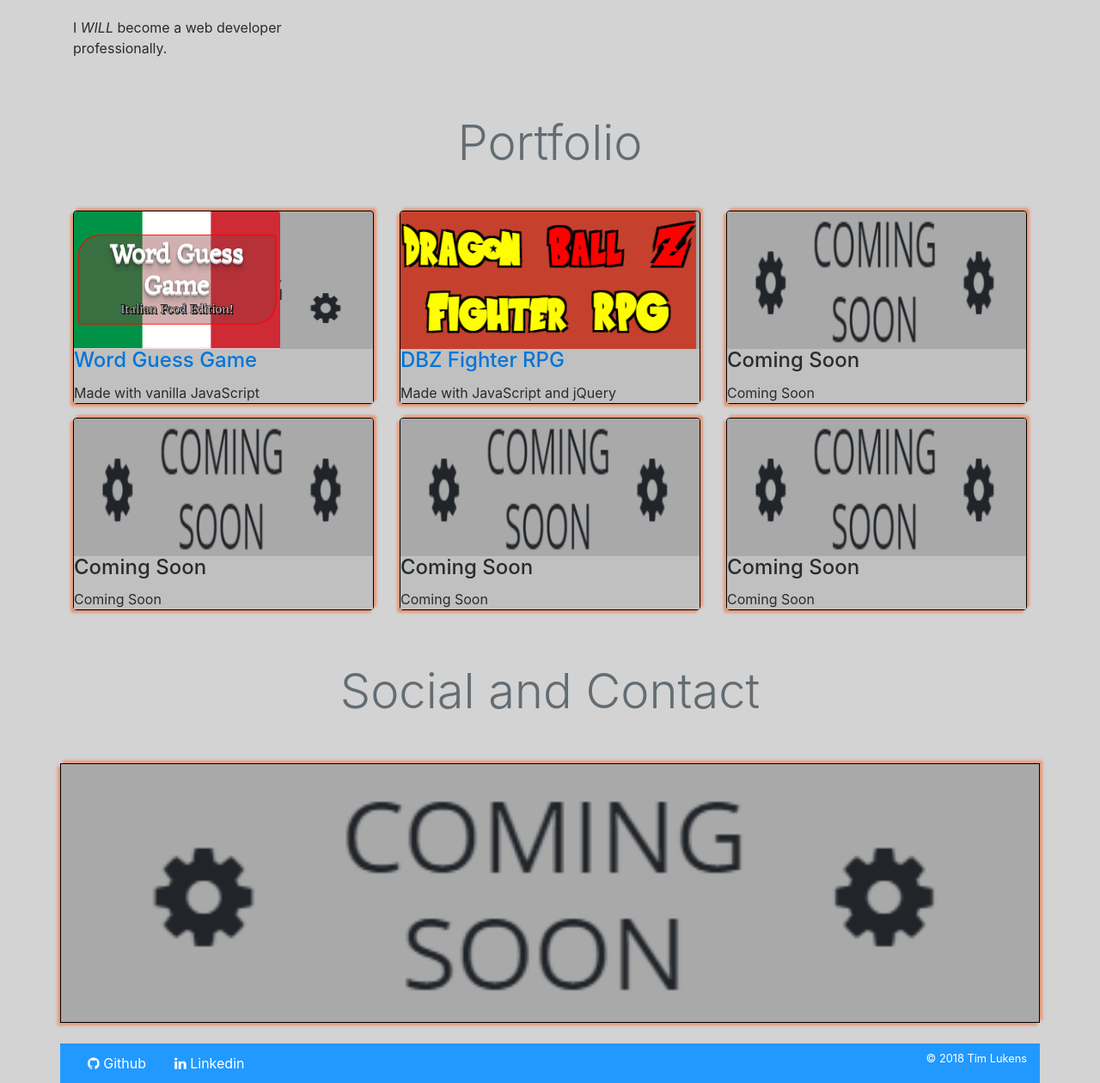
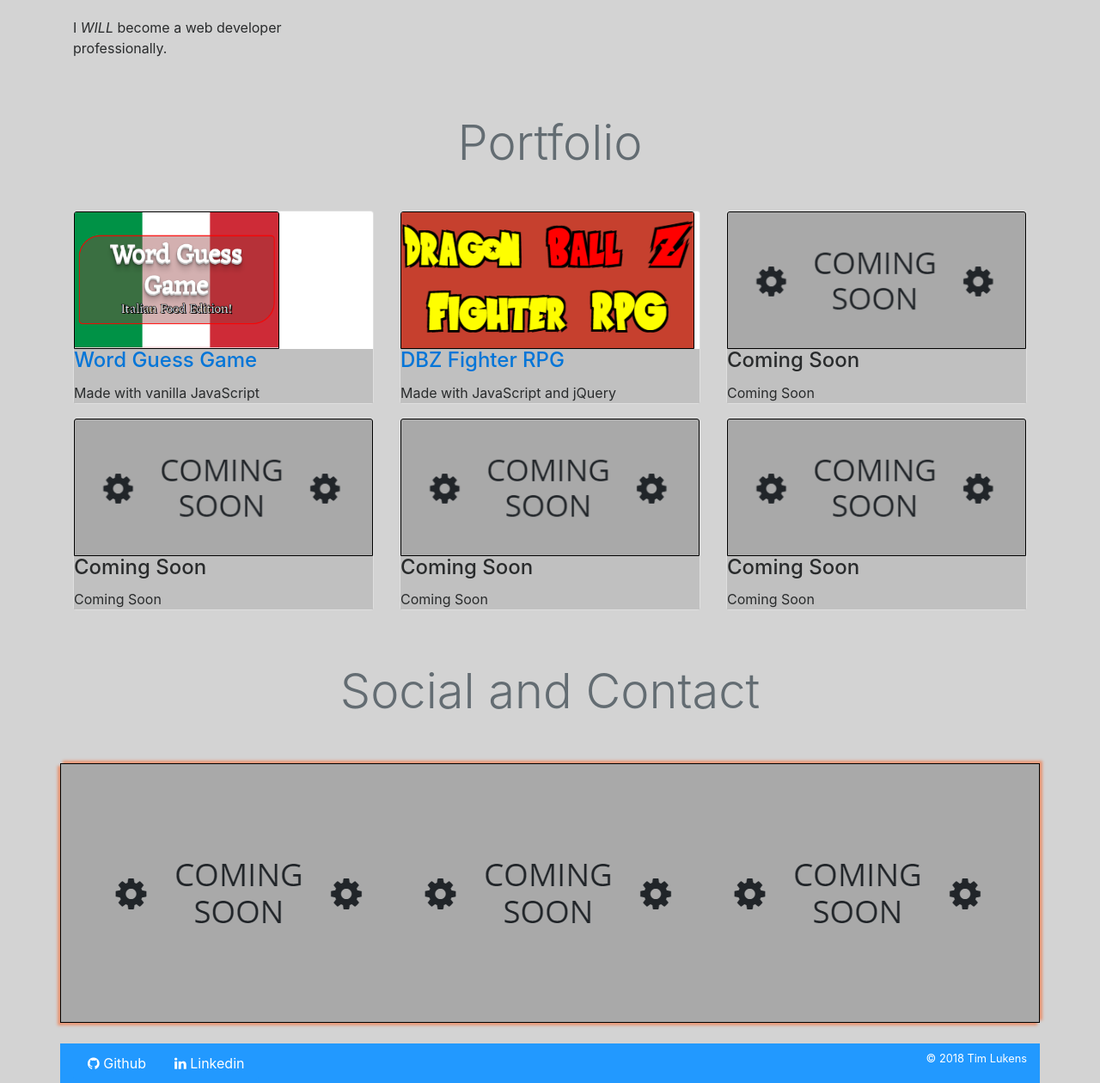
Before and after one commit to tblukens/tblukens.github.io, a PHP site: page / in a window 1280 px wide. Shown: the part 810-2070 px from the top of the page at 86% size. Run offline with PHP 8.4, Linux system fonts and the light colour scheme; some libraries are stand-ins or nearby versions.

Commit message:
Changes to project image formatting

```diff
--- a/css/stylesheet.css
+++ b/css/stylesheet.css
@@ -88,15 +88,33 @@
 
   background-image:  url('../img/coming-soon.png');
 
+  background-repeat:repeat-x;
+
+  background-size:auto;
+
+  background-position:center;
+
+  box-shadow: -3px 3px 3px 0 rgba(255, 76, 0, .45), 3px -3px 3px 0 rgba(255, 76, 0, .45);
+
+  margin-bottom: 20px;
+
+  border: 1px solid black;
+
+}
+
+.project-image{
+
+  background-color: #a9a9a9;
+
+  background-image:  url('../img/coming-soon.png');
+
   background-repeat:no-repeat;
 
   background-size:contain;
 
   background-position:center;
 
-  box-shadow: -3px 3px 3px 0 rgba(255, 76, 0, .45), 3px -3px 3px 0 rgba(255, 76, 0, .45);
-
-  margin-bottom: 20px;
+  /* box-shadow: -3px 3px 3px 0 rgba(255, 76, 0, .45), 3px -3px 3px 0 rgba(255, 76, 0, .45); */
 
   border: 1px solid black;
 
@@ -148,6 +166,10 @@
 
 }
 
-img.card-img-top {
+img.card-img-top,div.card-img-top {
   height: 160px;
 }
+
+/* img.card-img-top.project-image {
+  max-height: 80px;
+} */
--- a/index.html
+++ b/index.html
@@ -25,8 +25,8 @@
   <nav class="navbar navbar-expand-lg navbar-dark border border-info border-top-0 border-left-0 border-right-0 fixed-top">
     <div class="container">
       <a class="navbar-brand order-1 mr-0" href="#">Tim Lukens</a>
-      <button class="navbar-toggler" type="button" data-toggle="collapse" data-target="#navbarNavAltMarkup" aria-controls="navbarNavAltMarkup"
-        aria-expanded="false" aria-label="Toggle navigation">
+      <button class="navbar-toggler" type="button" data-toggle="collapse" data-target="#navbarNavAltMarkup"
+        aria-controls="navbarNavAltMarkup" aria-expanded="false" aria-label="Toggle navigation">
         <span class="navbar-toggler-icon"></span>
       </button>
       <div class="collapse navbar-collapse" id="navbarNavAltMarkup">
@@ -58,13 +58,16 @@
         <h3 class="mb-4">About Me</h3>
 
         <p>
-          My name is Tim Lukens. I have always enjoyed computers and learning new things. I enjoy using Google very much. As soon as
+          My name is Tim Lukens. I have always enjoyed computers and learning new things. I enjoy using Google very
+          much. As soon as
           I have a problem I will use Google to discover a solution. This has been a very useful skill for coding.
         </p>
         <br>
         <p>
-          I have been self-teaching myself HTML, CSS, and some Javascript since January 2018. I had started getting into Node.js right
-          before starting KU Coding Bootcamp. It was fascinating to me, and I really enjoyed it. I look forward to learning
+          I have been self-teaching myself HTML, CSS, and some Javascript since January 2018. I had started getting
+          into Node.js right
+          before starting KU Coding Bootcamp. It was fascinating to me, and I really enjoyed it. I look forward to
+          learning
           as much as possible in this new part of my life.
         </p>
         <br>
@@ -106,9 +109,9 @@
     <h1 id="portfolio" class="display-4 text-center my-5 text-muted">Portfolio</h1>
     <div id="projectContainer" class="row">
       <div id="project1" class="col-md-6 col-lg-4">
-        <div class="card mb-3 border border-dark contact-social">
+        <div class="card mb-3 border border-dark">
           <a href="https://tblukens.github.io/Word-Guess-Game/" target="_blank">
-            <img class="card-img-top" src="img/word_guess_game_portfolio.PNG" alt="Word Guess Game" />
+            <img class="card-img-top project-image" src="img/word_guess_game_portfolio.PNG" alt="Word Guess Game" />
           </a>
           <div class="card-body border border-dark border-bottom-0 border-left-0 border-right-0">
             <h4 class="card-title">
@@ -119,9 +122,9 @@
         </div>
       </div>
       <div id="project2" class="col-md-6 col-lg-4">
-        <div class="card mb-3 border border-dark contact-social">
+        <div class="card mb-3 border border-dark">
           <a href="https://tblukens.github.io/unit-4-game/" target="_blank">
-            <img class="card-img-top" src="img/dbz_fighter.png" alt="DBZ Fighter RPG">
+            <img class="card-img-top project-image" src="img/dbz_fighter.png" alt="DBZ Fighter RPG">
           </a>
           <div class="card-body border border-dark border-bottom-0 border-left-0 border-right-0">
             <a href="https://tblukens.github.io/unit-4-game/" target="_blank">
@@ -132,8 +135,10 @@
         </div>
       </div>
       <div id="project3" class="col-md-6 col-lg-4">
-        <div class="card mb-3 border border-dark contact-social">
-          <img class="card-img-top" src="img/coming-soon.png" alt="Coming Soon">
+        <div class="card mb-3 border border-dark">
+          <div class="card-img-top align-items-center project-image">
+            <!-- <img class="card-img-top coming-soon m-auto" src="img/coming-soon.png" alt="Coming Soon"> -->
+          </div>
           <div class="card-body border border-dark border-bottom-0 border-left-0 border-right-0">
             <h4 class="card-title">Coming Soon</h4>
             <p class="card-text">Coming Soon</p>
@@ -141,8 +146,10 @@
         </div>
       </div>
       <div id="project4" class="col-md-6 col-lg-4">
-        <div class="card mb-3 border border-dark contact-social">
-          <img class="card-img-top" src="img/coming-soon.png" alt="Coming Soon">
+        <div class="card mb-3 border border-dark">
+          <div class="card-img-top align-items-center project-image">
+            <!-- <img class="card-img-top coming-soon m-auto" src="img/coming-soon.png" alt="Coming Soon"> -->
+          </div>
           <div class="card-body border border-dark border-bottom-0 border-left-0 border-right-0">
             <h4 class="card-title">Coming Soon</h4>
             <p class="card-text">Coming Soon</p>
@@ -150,8 +157,10 @@
         </div>
       </div>
       <div id="project5" class="col-md-6 col-lg-4">
-        <div class="card mb-3 border border-dark contact-social">
-          <img class="card-img-top" src="img/coming-soon.png" alt="Coming Soon">
+        <div class="card mb-3 border border-dark">
+          <div class="card-img-top align-items-center project-image">
+            <!-- <img class="card-img-top project-image m-auto" src="img/coming-soon.png" alt="Coming Soon"> -->
+          </div>
           <div class="card-body border border-dark border-bottom-0 border-left-0 border-right-0">
             <h4 class="card-title">Coming Soon</h4>
             <p class="card-text">Coming Soon</p>
@@ -159,8 +168,10 @@
         </div>
       </div>
       <div id="project6" class="col-md-6 col-lg-4">
-        <div class="card mb-3 border border-dark contact-social">
-          <img class="card-img-top" src="img/coming-soon.png" alt="Coming Soon">
+        <div class="card mb-3 border border-dark">
+          <div class="card-img-top align-items-center project-image">
+            <!-- <img class="card-img-top coming-soon m-auto" src="img/coming-soon.png" alt="Coming Soon"> -->
+          </div>
           <div class="card-body border border-dark border-bottom-0 border-left-0 border-right-0">
             <h4 class="card-title">Coming Soon</h4>
             <p class="card-text">Coming Soon</p>
@@ -195,7 +206,8 @@
             <i class="fa fa-github"></i> Github</a>
           <!-- <a href="https://twitter.com/Shaztimwind" class="btn btn-social align-self-md-stretch" target="_blank">
             <i class="fa fa-twitter"></i> Twitter</a> -->
-          <a href="https://www.linkedin.com/in/tim-lukens-636a76154/" class="btn btn-social align-self-md-stretch" target="_blank">
+          <a href="https://www.linkedin.com/in/tim-lukens-636a76154/" class="btn btn-social align-self-md-stretch"
+            target="_blank">
             <i class="fa fa-linkedin"></i> Linkedin</a>
         </div>
       </div>
--- a/js/me.js
+++ b/js/me.js
@@ -81,7 +81,7 @@
 
 
 
-$("#about, .contact-social").each(function() {
+$("#about, .contact-social, .project-image").each(function() {
 
   $(this).hide();
 
@@ -89,7 +89,7 @@
 
 
 
-$('#about, .contact-social').each(function(i) {
+$('#about, .contact-social, .project-image').each(function(i) {
 
    delay =(i)*550;
 
```
Also changed, not shown: 1 other file.
